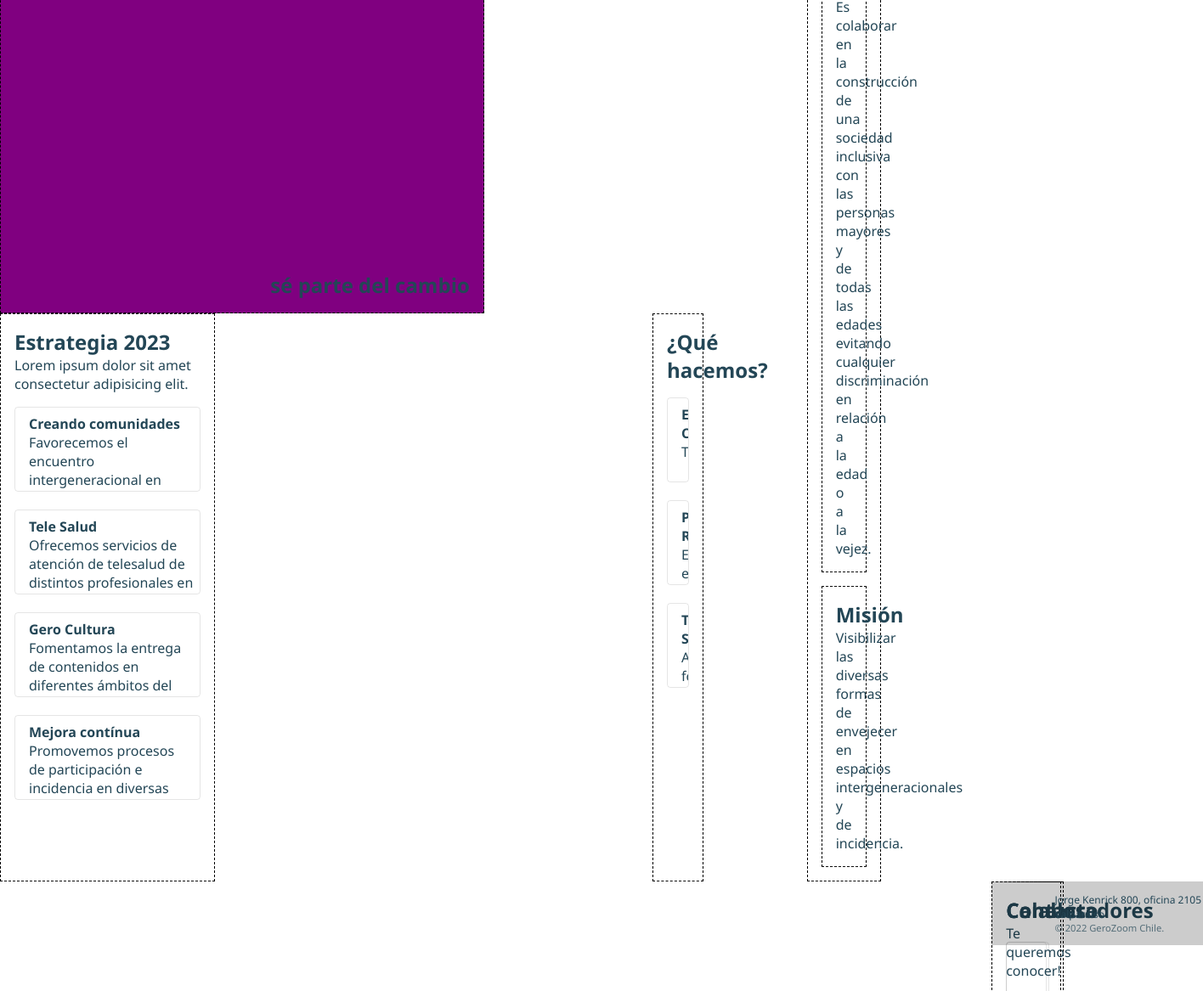
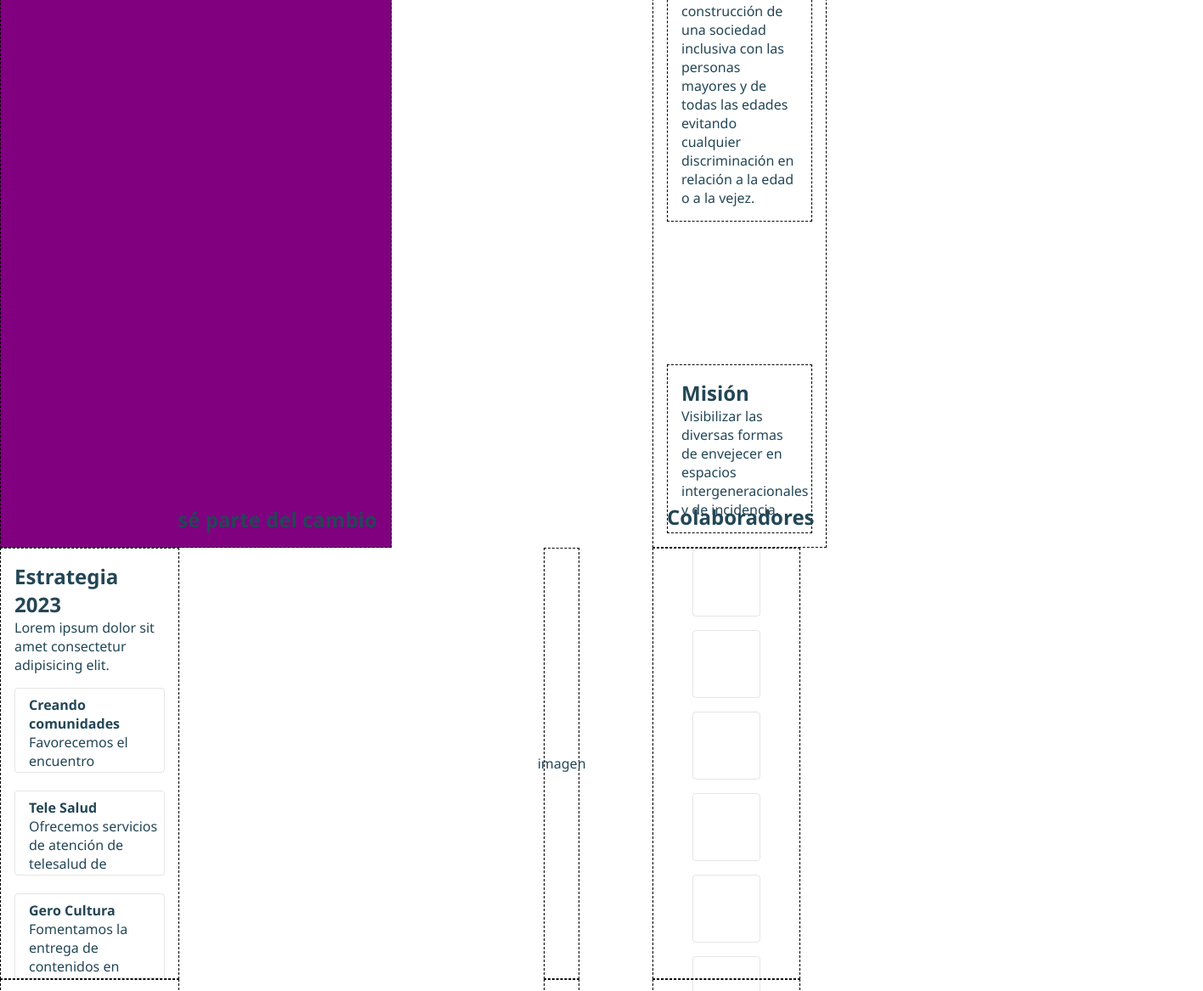
Before and after one commit to mahbarahona/patrones-adaptables, a plain HTML site: page flex-box/index.html in a window 1280 px wide. Shown: the part 167-1334 px from the top of the page at 85% size, 1416 px wide, since content can reach past the window. Drawn offline with Linux system fonts and the light colour scheme.

Commit message:
grid rows and columns incomplete

```diff
--- a/flex-box/css/main.css
+++ b/flex-box/css/main.css
@@ -202,54 +202,58 @@ button:active{
 @media (min-width:600px) {
     body{
         display: grid;
-        grid-template-areas: "header header "
-                             "banner corp "
-                             "strategy work"
-
-                             "partner channels"
-                             "img contact"
-
-                             "footer footer"
-                             ;
-        grid-template-columns: 60% 1fr;
+        grid-template-columns: 50% 10% 40%;
+        grid-template-rows: 80px auto 25% 25% 10%; /* header banner grilla footer*/
     }
     .header{
-        grid-area: header;
-    }
-    .footer{
-        grid-area: footer;
+        grid-column: 1/4;
+        grid-row: 1/2;
     }
 
+
     .summary{
+
+        grid-column: 1/3;
+        grid-row: 2/3;
+
         min-height: 45vh;
         width: 100%;
 
-        grid-area: banner;
+
     }
 
     .corp{
-        grid-area: corp;
+        grid-column: 3/4;
+        grid-row: 2/3;
     }
 
     .strategy{
-        grid-area: strategy;
+        grid-column: 1/2;
+        grid-row: 3/4;
     }
 
+    .partnership{
+        grid-column: 3/4;
+        grid-row: 3/4;
+    }
     .our-work{
-        grid-column: work;
-    }
-    .partnership{
-        grid-area: partner;
+        grid-column: 1/2;
+        grid-row: 4/5;
     }
     .channels{
-        grid-area: channels;
+
+    }
+    .footer{
+        grid-column: 1/4;
+        grid-row: 5/6;
     }
     .section-img{
         display: block;
-        grid-area: img;
+
     }
     .contact{
-        grid-area: contact;
+        grid-column: 3/4;
+        grid-row: 4/5;
     }
 
 
@@ -257,9 +261,7 @@ button:active{
 /* desktop */
 @media (min-width:800px) {
     body{
-        grid-template-areas: "header header header"
-        "banner banner corp"
-        "strategy work corp "
+
     }
     .summary{
         min-height: 45vh;
```
